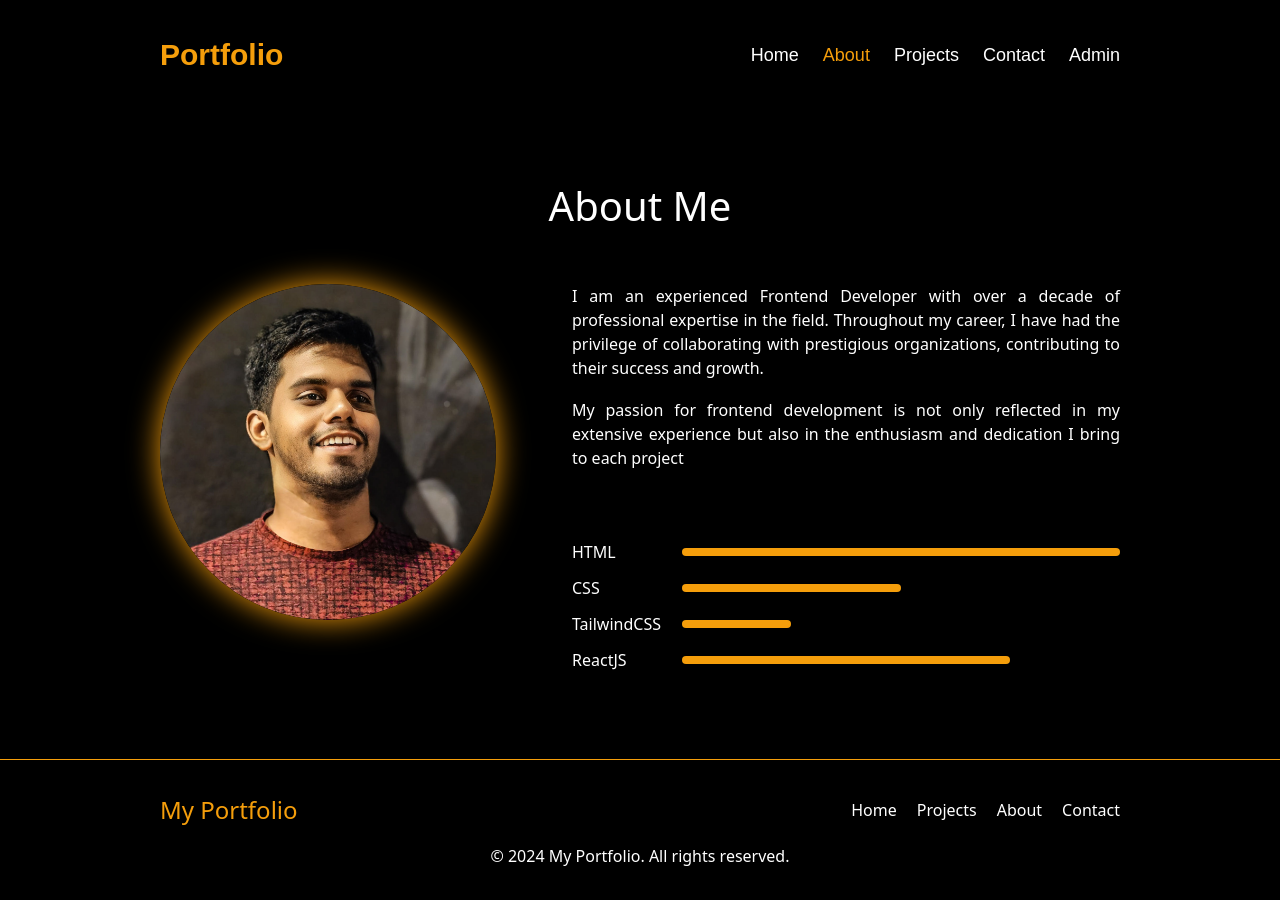
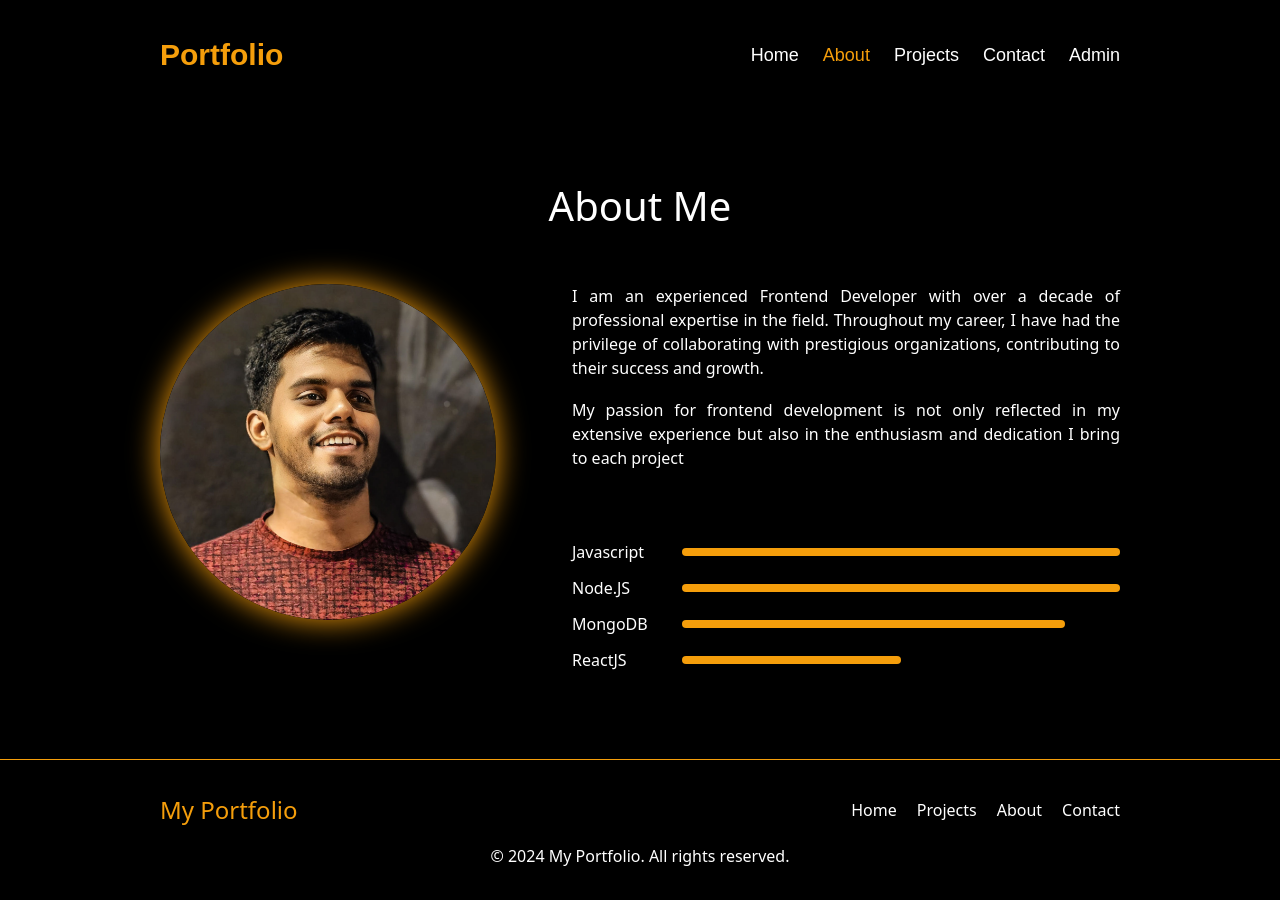
Before and after one commit to sherinsk/portfolio-frontend, a React (Create React App) app: page /about in a window 1280 px wide. Built offline with nearby package versions, Linux system fonts and the light colour scheme.

Commit message:
added sendmail

```diff
--- a/src/Component/About.jsx
+++ b/src/Component/About.jsx
@@ -27,16 +27,16 @@ function About() {
 
                         <SkillSets>
                             <Skill >
-                                <h6>HTML</h6>
+                                <h6>Javascript</h6>
 
                                 <div className='html'></div>
                             </Skill>
                             <Skill >
-                                <h6>CSS</h6>
+                                <h6>Node.JS</h6>
                                 <div className='css'></div>
                             </Skill>
                             <Skill >
-                                <h6>TailwindCSS</h6>
+                                <h6>MongoDB</h6>
                                 <div className='tailwind'></div>
                             </Skill>
                             <Skill >
@@ -151,25 +151,25 @@ const Skill = styled.div`
 
   .html{
     background:#f59e0b;
-    width:83%;
+    width:90%;
     height: 8px;
     border-radius: 2rem;
   }
   .css{
     background:#f59e0b;
-    width:40%;
+    width:90%;
     height: 8px;
     border-radius: 2rem;
   }
   .tailwind{
     background:#f59e0b;
-    width:20%;
+    width:70%;
     height: 8px;
     border-radius: 2rem;
   }
   .react{
     background:#f59e0b;
-    width:60%;
+    width:40%;
     height: 8px;
     border-radius: 2rem;
   }
--- a/src/Component/Contact.jsx
+++ b/src/Component/Contact.jsx
@@ -1,11 +1,14 @@
-import React from 'react';
+import React, { useState } from 'react';
 import styled from 'styled-components';
 import { IoCall } from "react-icons/io5";
 import { MdEmail } from "react-icons/md";
 import { FaLocationDot } from "react-icons/fa6";
 import toast, { Toaster } from 'react-hot-toast';
+import { Import } from 'lucide-react';
 
 function Contact() {
+
+    const [loading,setLoading]=useState(null)
     const onSubmit = async (event) => {
         event.preventDefault();
         const formData = new FormData(event.target);
@@ -15,6 +18,7 @@ function Contact() {
         const json = JSON.stringify(object);
 
         try {
+          setLoading(true)
             const res = await fetch("https://portfolio-backend-ebon-five.vercel.app/sendemail", {
                 method: "POST",
                 headers: {
@@ -28,18 +32,18 @@ function Contact() {
 
             if (res.ok) {
                 console.log("Success", result);
-                notify()
+                toast.success('Message sent to Sherin S')
             } else {
                 console.error("Error:", result.message);
                 alert("Error: " + result.message);
             }
+            setLoading(false)
         } catch (error) {
             console.error("Error:", error);
-            alert("An error occurred while sending the message.");
+            toast.error("An error occurred while sending the message.")
         }
     };
 
-    const notify = () => toast.success('Message sent to Sherin S');
 
     return (
         <>
@@ -71,7 +75,7 @@ function Contact() {
                             <input name='email' type='email' placeholder='Enter your email' required /><br />
                             <label className='label'>Write Your message here</label><br />
                             <textarea name='message' rows="8" placeholder='Enter your message' required></textarea>
-                            <Button type="submit">Submit</Button>
+                            <Button type="submit">{loading?"Loading....":"Submit"}</Button>
                         </form>
                     </ContactRight>
                 </ContactSection>
```
